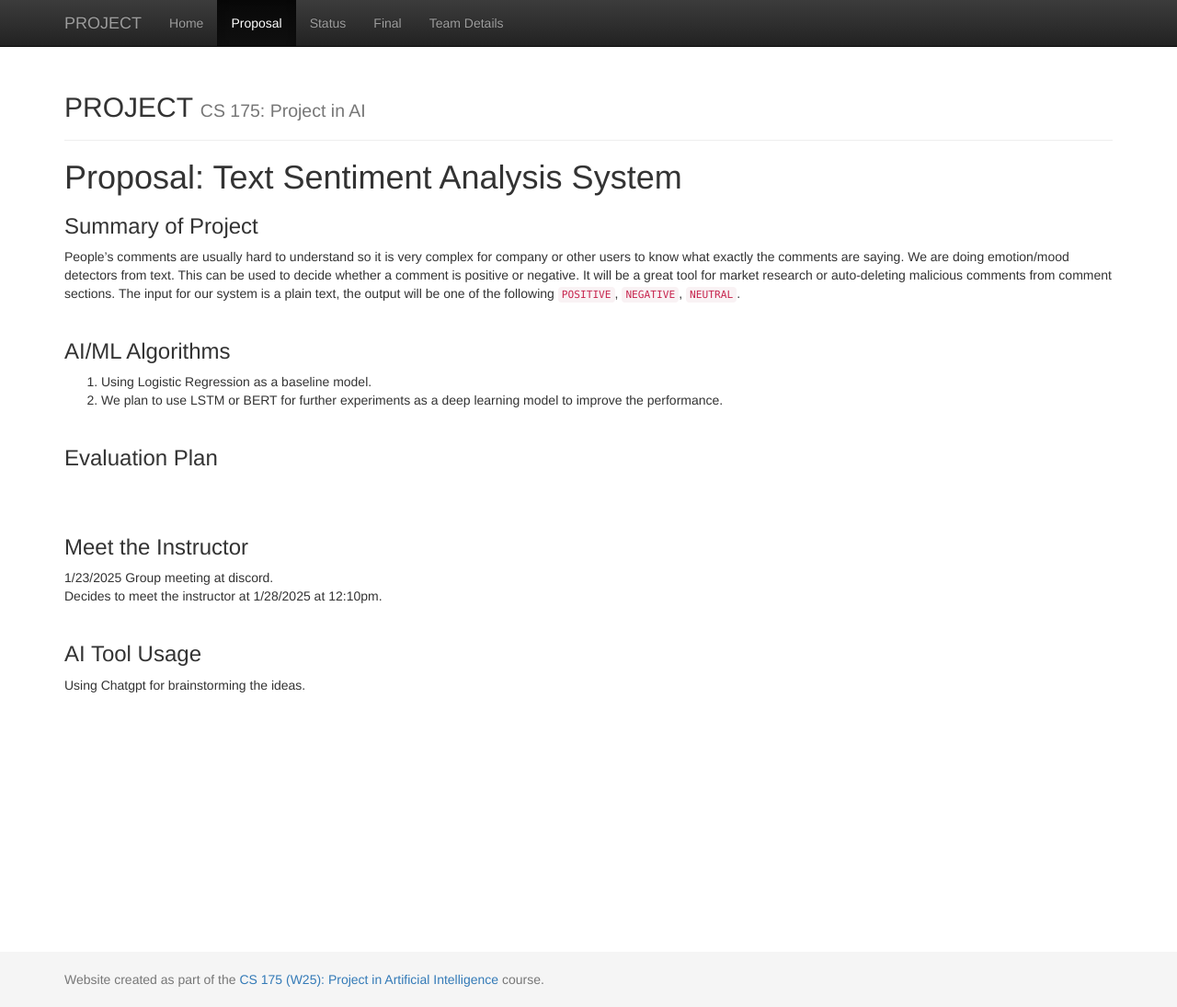
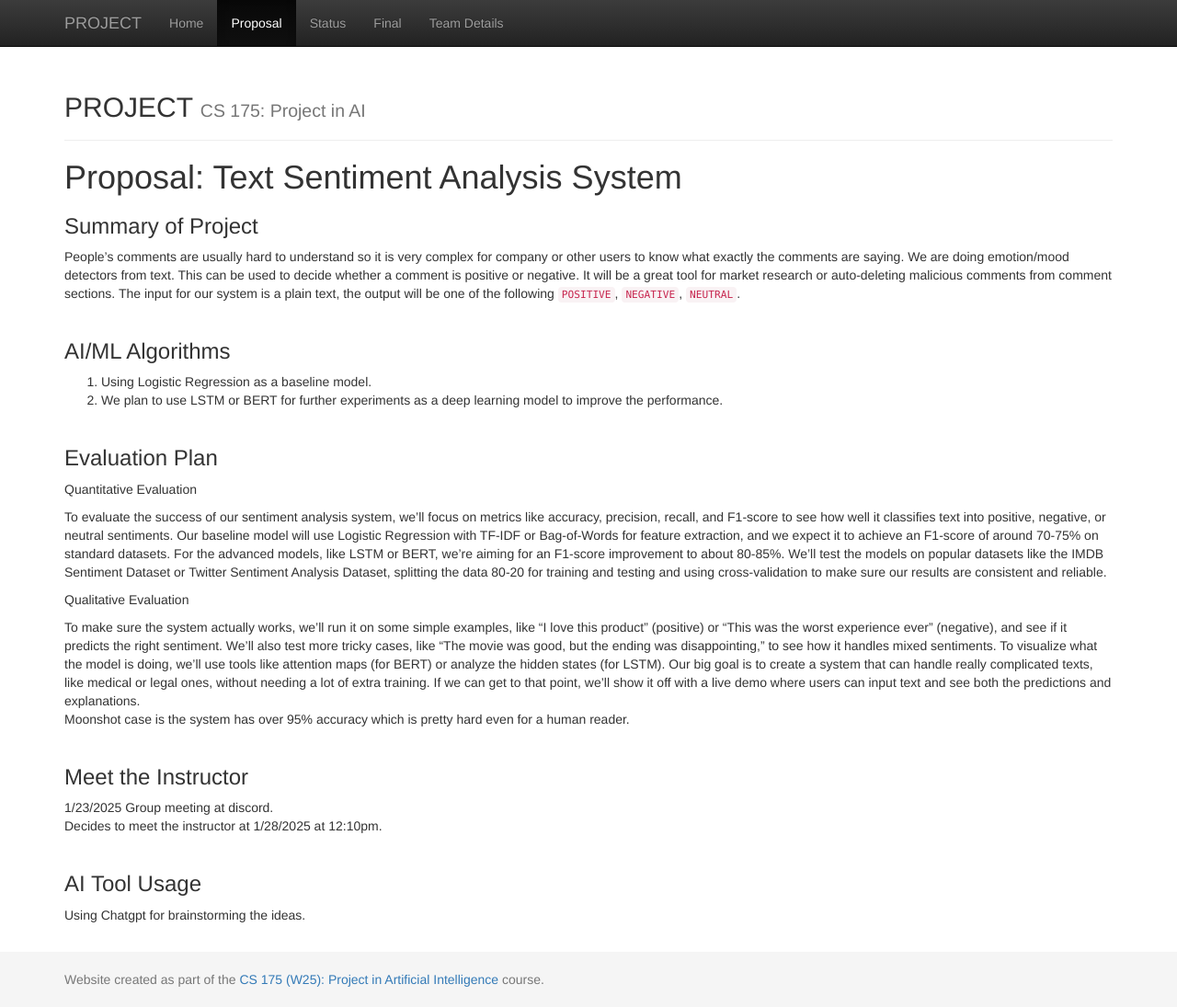
Before and after one commit to pddpdd20020105/ICS-175-fireworker, a Jekyll site: the page built from docs/proposal.md, in a window 1280 px wide and 1095 px high. Shown: the whole window at 92% size. Built offline with Jekyll 4.4.1, drawn with Linux system fonts in a browser that asks for light colours.

Commit message:
Update proposal.md

```diff
--- a/docs/proposal.md
+++ b/docs/proposal.md
@@ -17,7 +17,15 @@ People’s comments are usually hard to understand so it is very complex for com
 <br>
 <br>
 
-### Evaluation Plan
+### Evaluation Plan<br />
+Quantitative Evaluation<br />
+
+To evaluate the success of our sentiment analysis system, we’ll focus on metrics like accuracy, precision, recall, and F1-score to see how well it classifies text into positive, negative, or neutral sentiments. Our baseline model will use Logistic Regression with TF-IDF or Bag-of-Words for feature extraction, and we expect it to achieve an F1-score of around 70-75% on standard datasets. For the advanced models, like LSTM or BERT, we’re aiming for an F1-score improvement to about 80-85%. We’ll test the models on popular datasets like the IMDB Sentiment Dataset or Twitter Sentiment Analysis Dataset, splitting the data 80-20 for training and testing and using cross-validation to make sure our results are consistent and reliable.
+
+Qualitative Evaluation<br />
+
+To make sure the system actually works, we’ll run it on some simple examples, like “I love this product” (positive) or “This was the worst experience ever” (negative), and see if it predicts the right sentiment. We’ll also test more tricky cases, like “The movie was good, but the ending was disappointing,” to see how it handles mixed sentiments. To visualize what the model is doing, we’ll use tools like attention maps (for BERT) or analyze the hidden states (for LSTM). Our big goal is to create a system that can handle really complicated texts, like medical or legal ones, without needing a lot of extra training. If we can get to that point, we’ll show it off with a live demo where users can input text and see both the predictions and explanations.<br />
+Moonshot case is the system has over 95% accuracy which is pretty hard even for a human reader.
 <br>
 <br>
 
```
